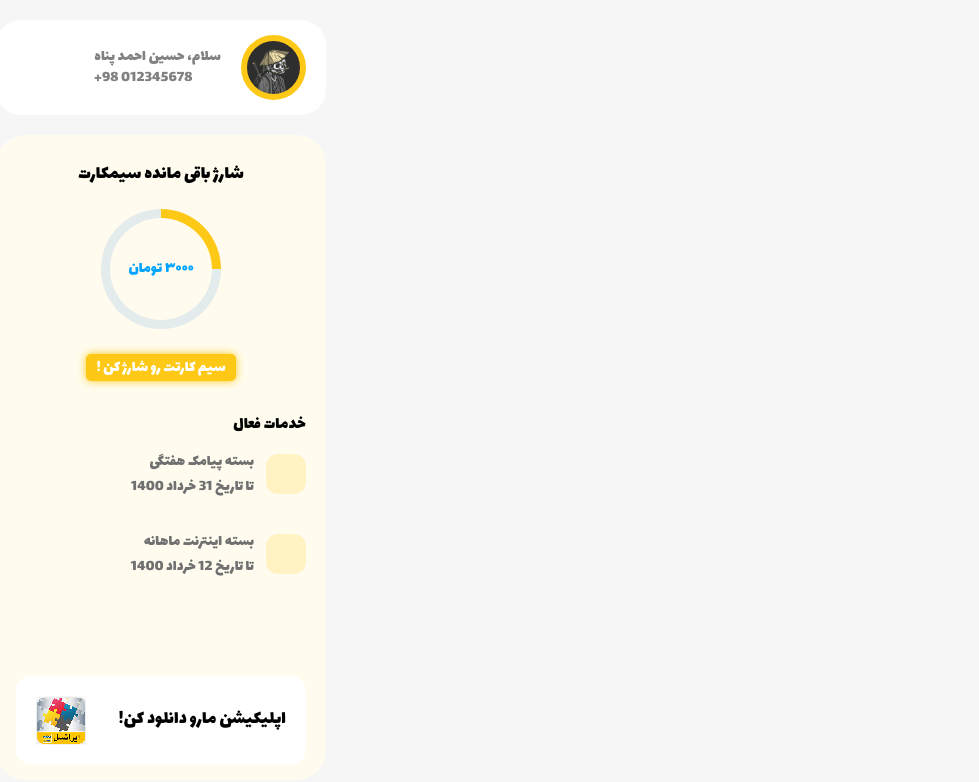
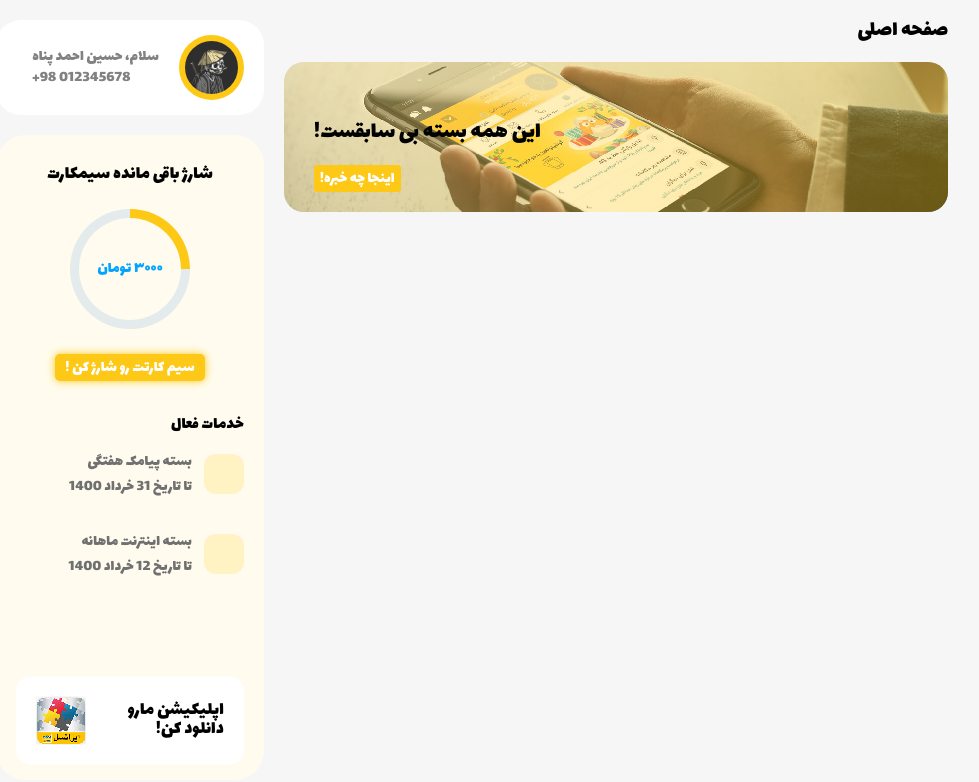
Before and after one commit to UndeadMe/my-irancell-panel, a plain HTML site: page index.html in a window 1280 px wide. Shown: the whole page, without its empty margins (24-1003 px from the left). Drawn offline with Linux system fonts and the light colour scheme.

Commit message:
create overlay

```diff
--- a/content/css/css-reset.css
+++ b/content/css/css-reset.css
@@ -42,3 +42,7 @@ table {
 	border-collapse: collapse;
 	border-spacing: 0;
 }
+button {
+	outline: none;
+	border: none;
+}
--- a/content/css/index.css
+++ b/content/css/index.css
@@ -7,17 +7,18 @@ body {
     display: flex;
     flex-direction: row-reverse;
     min-height: 100vh;
-    height: 100vh;
+    height: auto;
+    column-gap: 20px;
 }
 /* -------------------------------- left side ------------------------------- */
 .left-side {
-    width: 330px;
+    width: 500px;
     display: flex;
     flex-direction: column;
 }
 .profile-box {
     direction: rtl;
-    background: var(--white-50);
+    background-color: var(--white-50);
     padding: 15px 20px;
     border-radius: 25px;
     column-gap: 20px;
@@ -27,7 +28,7 @@ body {
     width: 65px;
     height: 65px;
     padding: 6px;
-    background: var(--gold-400);
+    background-color: var(--gold-400);
     border-radius: 50%;
 }
 .user-profile {
@@ -61,7 +62,7 @@ body {
     display: -webkit-box;
     display: -ms-flexbox;
     display: flex;
-    background: var(--gold-50);
+    background-color: var(--gold-50);
     margin: 25px 0;
 }
 .radialProgressBar .overlay {
@@ -69,7 +70,7 @@ body {
     width: 85%;
     height: 85%;
     margin: auto;
-    background: var(--gold-50);
+    background-color: var(--gold-50);
     display: flex;
     color: #00A3FF;
     align-items: center;
@@ -81,8 +82,6 @@ body {
 .charge-btn {
     background-color: var(--gold-400);
     width: 150px;
-    outline: none;
-    border: none;
     border-radius: 5px;
     color: var(--white-50);
     font-size: 1rem;
@@ -105,7 +104,7 @@ body {
     font-size: 1.4rem;
     width: 40px;
     height: 40px;
-    background: rgba(253, 199, 23, 0.2);
+    background-color: rgba(253, 199, 23, 0.2);
     border-radius: 12px;
     color: var(--gold-400);
 }
@@ -131,9 +130,47 @@ body {
 }
 /* ---------------------------------- main ---------------------------------- */
 .main {
-
+    width: 100%;
+}
+.main-title {
+    font-size: 1.4rem;
+}
+.main-overlay {
+    position: relative;
+    isolation: isolate;
+    width: 100%;
+    height: 150px;
+    margin-top: 20px;
+    border-radius: 20px;
+    background-image: url(../img/overlay.jpg);
+    background-position: center;
+    background-size: cover;
+    background-repeat: no-repeat;
+    overflow: hidden;
+    align-items: flex-end;
+    justify-content: end;
+    image-rendering: pixelated;
+}
+.main-overlay::before {
+    content: '';
+    position: absolute;
+    background: linear-gradient(270deg, rgba(253, 200, 22, 0.4), rgba(255, 223, 114, 0.4));
+    z-index: -1;
+    width: 100%;
+    height: 100%;
+}
+.main-overlay h1 {
+    font-size: 1.5rem;
+    margin-left: 30px;
+}
+.main-overlay button {
+    margin: 20px 0 20px 30px;
+    background-color: var(--gold-400);
+    color: var(--white-50);
+    border-radius: 3px;
+    font-size: 1rem;
 }
 /* --------------------------------- sidebar -------------------------------- */
 .sidebar {
-
+    width: 500px;
 }
--- a/index.html
+++ b/index.html
@@ -58,7 +58,12 @@
     </div>
     <!-- main -->
     <main class="main">
+        <h1 class="main-title">صفحه اصلی</h1>
 
+        <div class="main-overlay flex flex-column">
+            <h1>این همه بسته بی سابقست!</h1>
+            <button>اینجا چه خبره!</button>
+        </div>
     </main>
     <!-- sidebar -->
     <div class="sidebar"></div>
```
Also changed, not shown: content/img/overlay.jpg (added).
